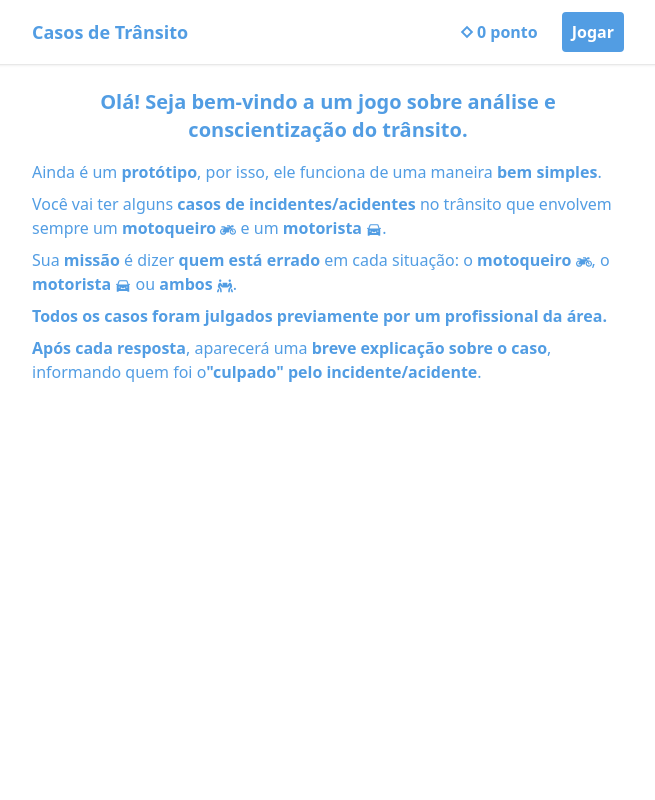
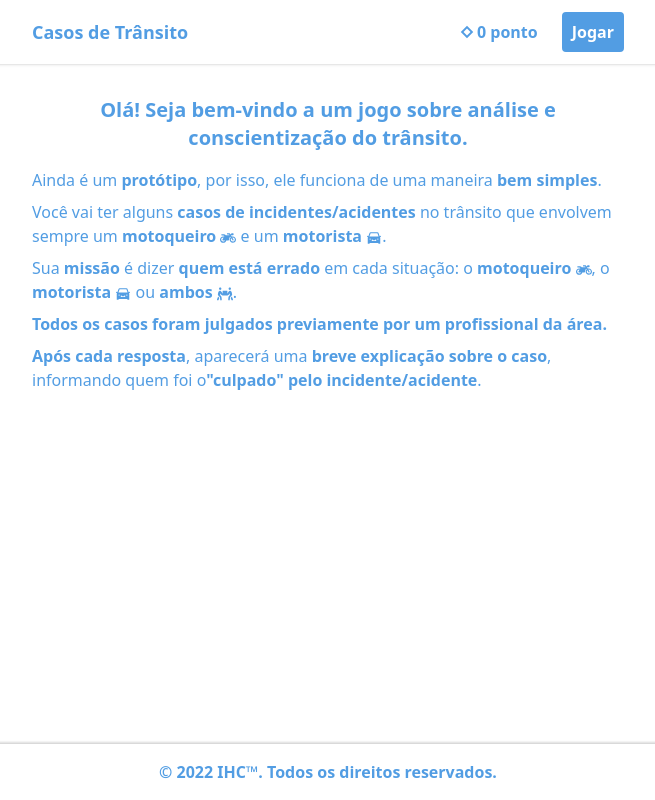
Before and after one commit to victorkauan/traffic-cases, a React (Vite) app: page / in a window 1280 px wide. Shown: the whole page, without its empty margins (312-967 px from the left). Built offline with nearby package versions, Linux system fonts and the light colour scheme.

Commit message:
feat: Create and style Footer component

```diff
--- a/src/App.tsx
+++ b/src/App.tsx
@@ -6,13 +6,14 @@ import Menu from './components/Menu';
 import TrafficCase from './components/TrafficCase';
 import Explanation from './components/Explanation';
 import Providers from './components/Providers';
+import Footer from './components/Footer';
 
 export default function App() {
   return (
-    <Providers>
+    <Providers className="flex flex-col h-screen justify-between">
       <Router>
         <NavigationBar />
-        <Container className="text-primary-blue my-6">
+        <Container className="text-primary-blue mt-24 mb-6">
           <Routes>
             <Route path="/" element={<Home />} />
             <Route path="/jogar">
@@ -24,6 +25,7 @@ export default function App() {
             </Route>
           </Routes>
         </Container>
+        <Footer />
       </Router>
     </Providers>
   );
--- /dev/null
+++ b/src/components/Footer.tsx
@@ -0,0 +1,13 @@
+import Container from './Container';
+
+export default function Footer() {
+  return (
+    <div className="font-bold text-primary-blue shadow-inverted py-4">
+      <Container>
+        <p className="flex items-center justify-center whitespace-nowrap">
+          &copy; 2022 IHC&trade;. Todos os direitos reservados.
+        </p>
+      </Container>
+    </div>
+  );
+}
--- a/src/components/NavigationBar.tsx
+++ b/src/components/NavigationBar.tsx
@@ -7,7 +7,7 @@ export default function NavigationBar() {
   const { score } = useScore();
 
   return (
-    <nav className="text-primary-blue w-full py-3 shadow">
+    <nav className="bg-white text-primary-blue w-full py-3 shadow fixed">
       <Container className="flex items-center justify-between">
         <h1>
           <Link
--- a/src/components/Providers.tsx
+++ b/src/components/Providers.tsx
@@ -4,11 +4,14 @@ import TrafficCaseProvider from '../contexts/TrafficCaseContext';
 
 export default function Providers({
   children,
+  className,
 }: React.HTMLAttributes<HTMLDivElement>) {
   return (
     <DifficultyProvider>
       <TrafficCaseProvider>
-        <ScoreProvider>{children}</ScoreProvider>
+        <ScoreProvider>
+          <div className={className}>{children}</div>
+        </ScoreProvider>
       </TrafficCaseProvider>
     </DifficultyProvider>
   );
--- a/tailwind.config.cjs
+++ b/tailwind.config.cjs
@@ -8,6 +8,10 @@ module.exports = {
         'primary-dark-blue': '#3B71A3',
       },
       screens: { mm: '375px', mml: '400px', ml: '425px' },
+      boxShadow: {
+        inverted:
+          '0 -1px 3px 0 rgb(0 0 0 / 0.1), 0 -1px 2px 1px rgb(0 0 0 / 0.1);',
+      },
     },
   },
   plugins: [],
```
